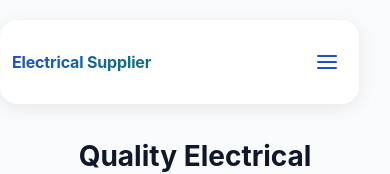
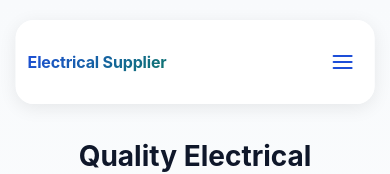
Before and after one commit to eis-1/electrical-supplier-website, a React (Vite) app in the folder frontend/: page / in a window 390 px wide. Shown: the top 174 px of the page. Built offline with nearby package versions, Linux system fonts and the light colour scheme; no server answers.

Commit message:
fix(navbars): center user navbar and improve admin responsiveness

```diff
--- a/frontend/src/components/admin/AdminNavbar.module.css
+++ b/frontend/src/components/admin/AdminNavbar.module.css
@@ -330,8 +330,12 @@
 }
 
 @media (max-width: 768px) {
+  .navbar > .container {
+    padding: 0 16px;
+  }
+
   .navContent {
-    padding: 0.75rem 0;
+    padding: 0.75rem 1rem;
   }
 
   .navLeft {
@@ -369,8 +373,12 @@
 }
 
 @media (max-width: 480px) {
+  .navbar > .container {
+    padding: 0 12px;
+  }
+
   .navContent {
-    padding: 0.625rem 0;
+    padding: 0.625rem 0.875rem;
   }
 
   .logo {
--- a/frontend/src/components/layout/Navbar.module.css
+++ b/frontend/src/components/layout/Navbar.module.css
@@ -291,6 +291,9 @@
 @media (max-width: 1024px) {
   .navbar {
     width: 96%;
+    left: 50%;
+    right: auto;
+    transform: translateX(-50%);
   }
 
   .navLinks {
@@ -307,6 +310,9 @@
   .navbar {
     top: 12px;
     width: 94%;
+    left: 50%;
+    right: auto;
+    transform: translateX(-50%);
   }
 
   .navContainer {
@@ -377,6 +383,9 @@
   .navbar {
     top: 8px;
     width: 92%;
+    left: 50%;
+    right: auto;
+    transform: translateX(-50%);
   }
 
   .navContainer {
```
